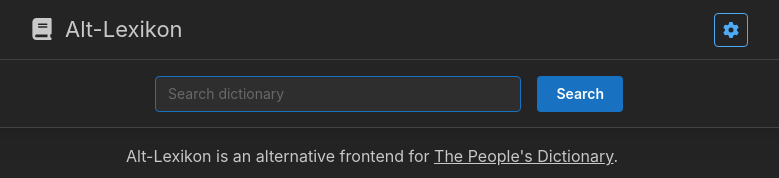
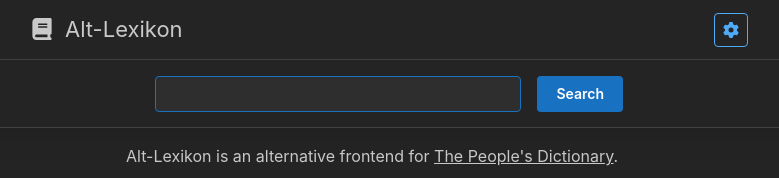
Before and after one commit to Fyde0/alt-lexikon, a React (Vite) app in the folder client/: page / in a window 1280 px wide. Shown: the top 178 px of the page, without its empty margins (251-1030 px from the left). Built offline with nearby package versions, Linux system fonts and the light colour scheme.

Commit message:
better accessibility for input

```diff
--- a/client/src/components/SearchInput/index.tsx
+++ b/client/src/components/SearchInput/index.tsx
@@ -1,6 +1,6 @@
 import { useEffect } from "react";
 import { useNavigate } from "react-router-dom";
-import { Button, Combobox, Grid, Loader, TextInput, useCombobox } from "@mantine/core";
+import { Button, Combobox, Grid, Loader, TextInput, useCombobox, VisuallyHidden } from "@mantine/core";
 import { useForm } from '@mantine/form';
 //
 import { searchWords } from "../../api/words"
@@ -24,7 +24,6 @@ function SearchInput({ word }: { word: string | undefined }) {
     })
 
     // not using mantine's form validation because it's annoying
-    // const queryValidation = queryValidationSchema.safeParse({ query: form.values.query })
     const queryValidation = validateQuery(form.values.query)
 
     // search options query
@@ -73,7 +72,11 @@ function SearchInput({ word }: { word: string | undefined }) {
                                 key={form.key("query")}
                                 {...form.getInputProps("query")}
 
-                                placeholder="Search dictionary"
+                                // accessibility
+                                type="search"
+                                aria-label="Search dictionary"
+                                aria-invalid={(searchQuery.isError || !queryValidation.success) ? "true" : "false"}
+                                aria-errormessage="errorMessage"
 
                                 error={searchQuery.isError || !queryValidation.success}
                                 autoFocus={true}
@@ -96,6 +99,14 @@ function SearchInput({ word }: { word: string | undefined }) {
                                 rightSection={searchQuery.isFetching && <Loader size={18} />}
                             />
                         </Combobox.Target>
+
+                        {/* error for screen readers */}
+                        <VisuallyHidden
+                            id="errorMessage"
+                            role="alert" aria-live="polite"
+                        >
+                            {queryValidation.message || searchQuery.error?.message}
+                        </VisuallyHidden>
                     </Grid.Col>
 
                     {/* åäö buttons */}
--- a/client/src/helpers/validateQuery.ts
+++ b/client/src/helpers/validateQuery.ts
@@ -1,12 +1,11 @@
 interface IValidateQueryReturn {
     success: boolean,
-    message: string
+    message?: string
 }
 
 function validateQuery(query?: string): IValidateQueryReturn {
-
     // empty query is valid
-    if (!query) return { success: true, message: "" }
+    if (!query) return { success: true }
 
     if (query.length > 50) {
         return { success: false, message: "The query is too long!" }
@@ -17,7 +16,7 @@ function validateQuery(query?: string): IValidateQueryReturn {
         return { success: false, message: "The query contains invalid characters!" };
     }
 
-    return { success: true, message: "" }
+    return { success: true }
 }
 
 export default validateQuery
--- a/client/src/pages/Root.tsx
+++ b/client/src/pages/Root.tsx
@@ -32,7 +32,7 @@ function Root() {
             maw={maxWidth} mx="auto"
         >
 
-            <AppShell.Header style={{ boxShadow: "var(--mantine-shadow-md)" }}>
+            <AppShell.Header id="shellHeader" style={{ boxShadow: "var(--mantine-shadow-md)" }}>
                 <Group
                     h="100%" maw={maxWidth}
                     px="md" mx="auto"
@@ -77,7 +77,8 @@ function Root() {
                 </Modal>
 
                 {/* Fixed search input */}
-                <Portal>
+                {/* in the header for accessibility */}
+                <Portal target="#shellHeader">
                     <Flex
                         align="center" justify="center"
                         w="100vw" h={inputHeight + " + " + inputMarginY + " * 2"}
@@ -85,6 +86,7 @@ function Root() {
                         // conditional position based on settings
                         top={settings.searchOnBottom ? undefined : headerHeight}
                         bottom={settings.searchOnBottom ? 0 : undefined}
+                        left={0}
                         style={{
                             zIndex: 100,
                             backgroundColor: "var(--mantine-color-body)",
```
